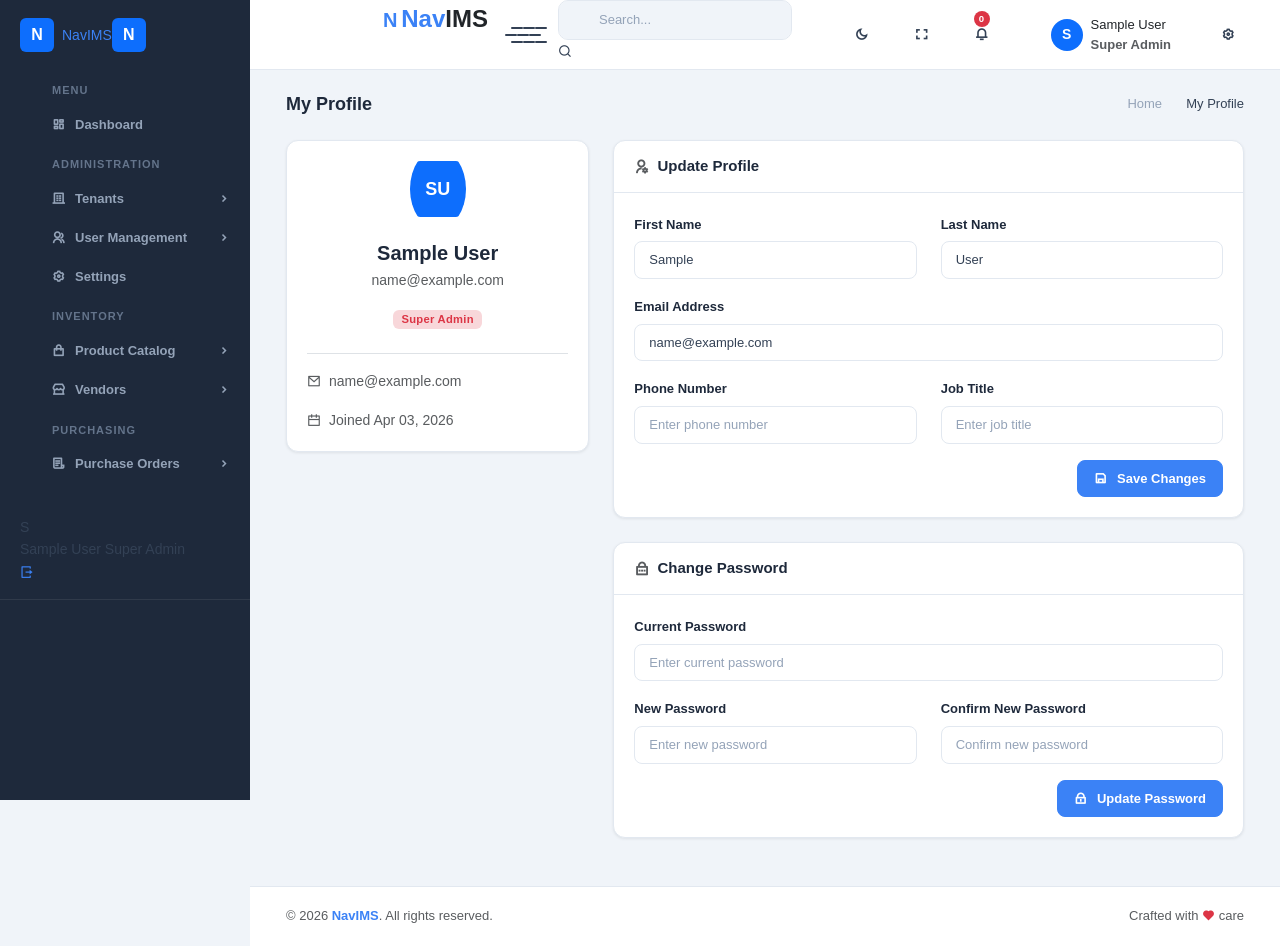
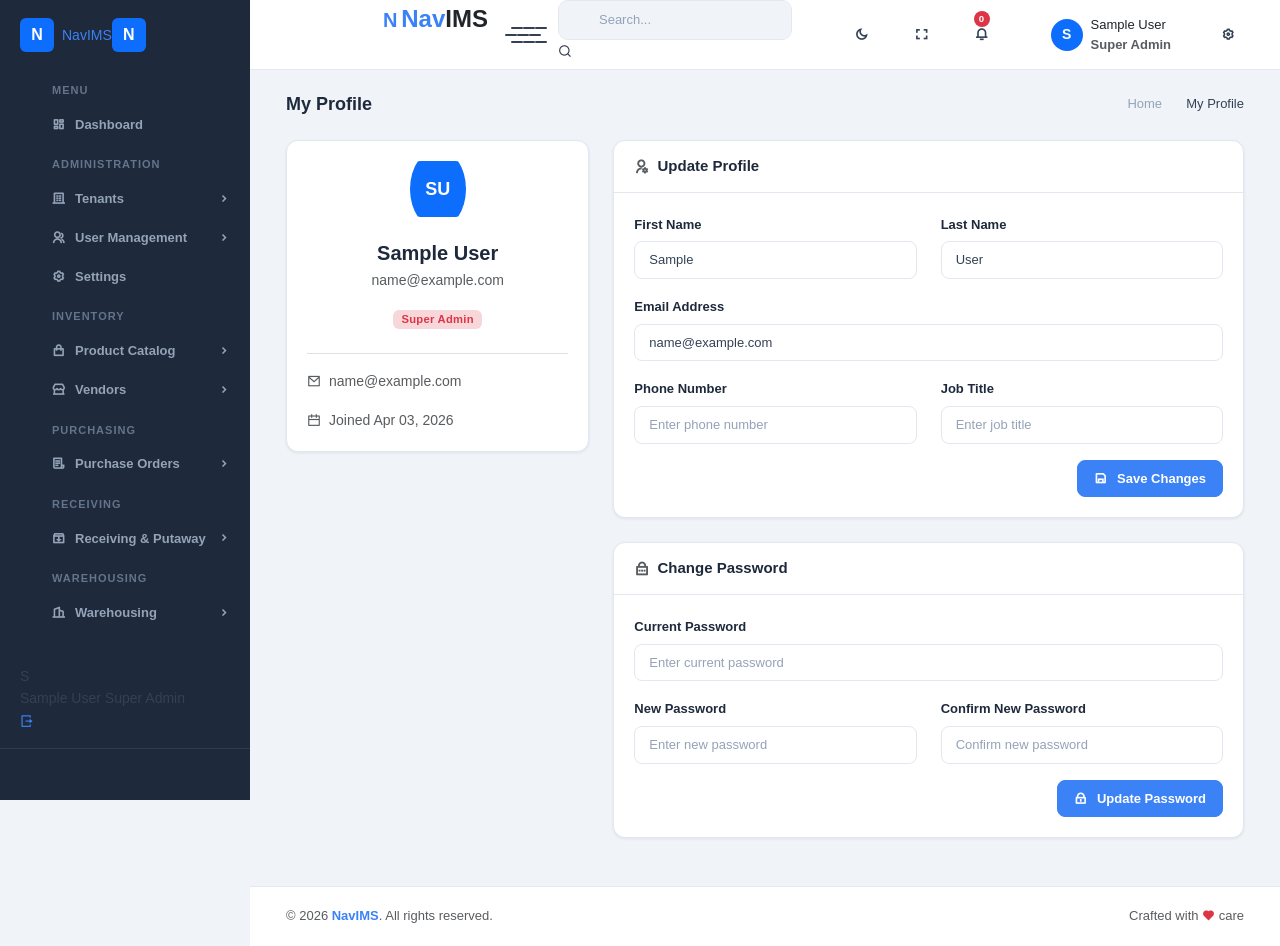
Before and after one commit to mnavaid925/NavIMS, a Django app: page /accounts/profile/ in a window 1280 px wide. Run offline with Django 4.2, Linux system fonts and the light colour scheme; the visitor is signed in with stand-in values (Sample User, id 1); some libraries are stand-ins or nearby versions.

Commit message:
Add Receiving & Putaway section to sidebar menu

```diff
--- a/templates/partials/sidebar.html
+++ b/templates/partials/sidebar.html
@@ -165,6 +165,82 @@
                 </ul>
             </li>
 
+            <!-- Receiving & Putaway -->
+            <li class="menu-title"><span>Receiving</span></li>
+
+            <li class="nav-item has-submenu">
+                <a class="menu-link" href="javascript:void(0);" data-toggle="submenu">
+                    <i class="ri-inbox-archive-line"></i>
+                    <span class="menu-text">Receiving & Putaway</span>
+                    <i class="ri-arrow-right-s-line menu-arrow"></i>
+                </a>
+                <ul class="sub-menu">
+                    <li class="nav-item">
+                        <a class="menu-link" href="{% url 'receiving:grn_list' %}">
+                            <span class="menu-text">Goods Receipt Notes</span>
+                        </a>
+                    </li>
+                    <li class="nav-item">
+                        <a class="menu-link" href="{% url 'receiving:invoice_list' %}">
+                            <span class="menu-text">Vendor Invoices</span>
+                        </a>
+                    </li>
+                    <li class="nav-item">
+                        <a class="menu-link" href="{% url 'receiving:match_list' %}">
+                            <span class="menu-text">Three-Way Matching</span>
+                        </a>
+                    </li>
+                    <li class="nav-item">
+                        <a class="menu-link" href="{% url 'receiving:inspection_list' %}">
+                            <span class="menu-text">Quality Inspections</span>
+                        </a>
+                    </li>
+                    <li class="nav-item">
+                        <a class="menu-link" href="{% url 'receiving:location_list' %}">
+                            <span class="menu-text">Warehouse Locations</span>
+                        </a>
+                    </li>
+                    <li class="nav-item">
+                        <a class="menu-link" href="{% url 'receiving:putaway_list' %}">
+                            <span class="menu-text">Putaway Tasks</span>
+                        </a>
+                    </li>
+                </ul>
+            </li>
+
+            <!-- Warehousing -->
+            <li class="menu-title"><span>Warehousing</span></li>
+
+            <li class="nav-item has-submenu">
+                <a class="menu-link" href="javascript:void(0);" data-toggle="submenu">
+                    <i class="ri-building-2-line"></i>
+                    <span class="menu-text">Warehousing</span>
+                    <i class="ri-arrow-right-s-line menu-arrow"></i>
+                </a>
+                <ul class="sub-menu">
+                    <li class="nav-item">
+                        <a class="menu-link" href="{% url 'warehousing:warehouse_list' %}">
+                            <span class="menu-text">Warehouses</span>
+                        </a>
+                    </li>
+                    <li class="nav-item">
+                        <a class="menu-link" href="{% url 'warehousing:zone_list' %}">
+                            <span class="menu-text">Zones</span>
+                        </a>
+                    </li>
+                    <li class="nav-item">
+                        <a class="menu-link" href="{% url 'warehousing:bin_list' %}">
+                            <span class="menu-text">Bins</span>
+                        </a>
+                    </li>
+                    <li class="nav-item">
+                        <a class="menu-link" href="{% url 'warehousing:crossdock_list' %}">
+                            <span class="menu-text">Cross-Docking</span>
+                        </a>
+                    </li>
+                </ul>
+            </li>
+
         </ul>
     </div>
 
```
